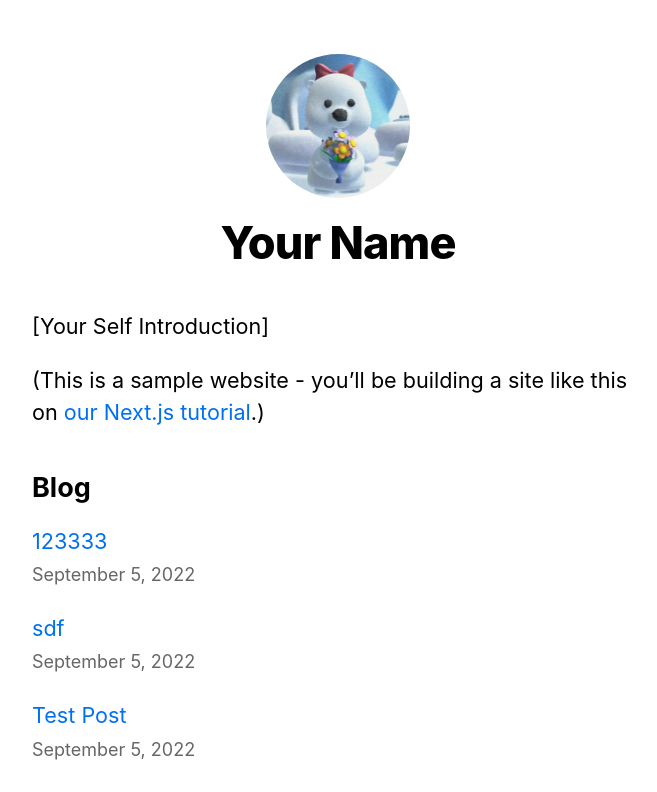
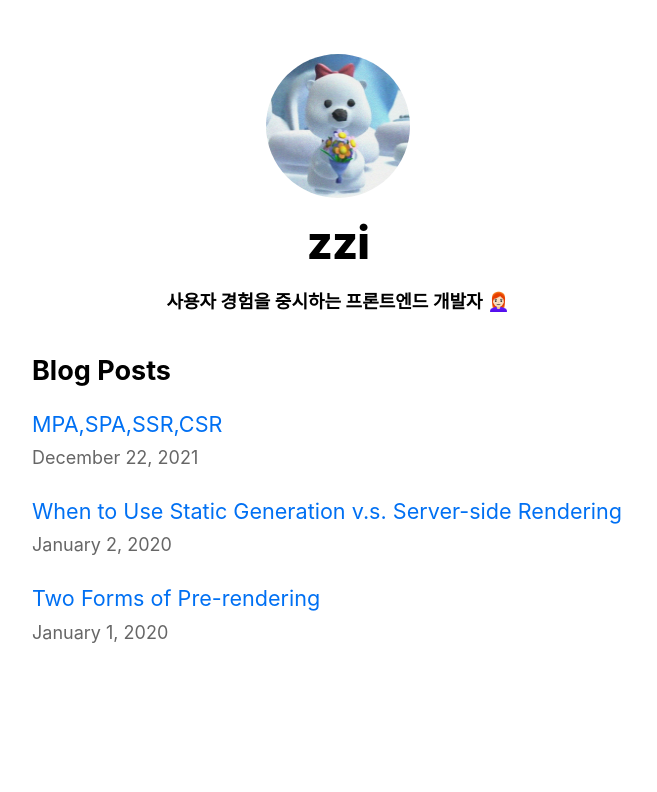
Before and after one commit to 99-zziy/zilog, a Next.js app: page / in a window 1280 px wide. Shown: the top 792 px of the page, without its empty margins (302-959 px from the left). Built offline with nearby package versions, Linux system fonts and the light colour scheme.

Commit message:
:bug: update content

```diff
--- a/components/Layout.js
+++ b/components/Layout.js
@@ -4,7 +4,7 @@ import styles from './layout.module.css'
 import utilStyles from '../styles/utils.module.css'
 import Link from 'next/link'
 
-const name = 'Your Name'
+const name = 'zzi'
 export const siteTitle = 'Zilog'
 
 export default function Layout({ children, home }) {
--- a/pages/index.js
+++ b/pages/index.js
@@ -21,14 +21,12 @@ export default function Home({ allPostsData }) {
         <title>{siteTitle}</title>
       </Head>
       <section className={utilStyles.headingMd}>
-        <p>[Your Self Introduction]</p>
-        <p>
-          (This is a sample website - you’ll be building a site like this on{' '}
-          <a href="https://nextjs.org/learn">our Next.js tutorial</a>.)
+        <p className={utilStyles.description}>
+          사용자 경험을 중시하는 프론트엔드 개발자 👩🏻‍🦰
         </p>
       </section>
       <section className={`${utilStyles.headingMd} ${utilStyles.padding1px}`}>
-        <h2 className={utilStyles.headingLg}>Blog</h2>
+        <h2 className={utilStyles.headingLg}>Blog Posts</h2>
         <ul className={utilStyles.list}>
           {allPostsData.map(({ id, date, title }) => (
             <li className={utilStyles.listItem} key={id}>
--- a/posts/123.md
+++ /dev/null
@@ -1,6 +0,0 @@
----
-  title: '123333'
-  date: '2022-09-05'
----
-
-  12323
--- a/posts/dfs.md
+++ /dev/null
@@ -1,6 +0,0 @@
----
-  title: 'sdf'
-  date: '2022-09-05'
----
-
-sfd
--- /dev/null
+++ b/posts/ssr-csr.md
@@ -0,0 +1,60 @@
+---
+  title: 'MPA,SPA,SSR,CSR'
+  date: '2021-12-22'
+---
+
+## 1. MPA, SPA
+
+MPA란?
+
+- Multi-page Application의 약자로 두 개 이상의 페이지로 구성된 애플리케이션을 의미
+  SPA란?
+- Single-page Application의 약자로 하나의 페이지로 구성된 애플리케이션을 의미
+
+## 2. SSR, CSR
+
+- 렌더링(Rendering)방식이란 결국 화면에 그려지는 것은 HTML인데 이것을 누가 하느냐 주최에 따라서 CSR과 SSR로 나뉘게 됨
+
+### SSR란?
+
+서버로 부터 완전히 만들어진 html 파일을 받아와 페이지 전체를 렌더링 하는 방식
+
+- 단점 :
+  새로운 페이지를 요청 할때 마다 전체 페이지가 다시 렌더링 된다. 화면에서 바뀌지 않아도 되는 부분도 계속해서 다시 렌더링되는 단점이 있기 때문에 곧 서버 부하 등의 문제를 일으킬 수 있다.
+  또한 전체가 다시 렌더링 될때 화면의 깜빡이게 되므로 사용자에게 불편함을 줄 수 있다.
+
+- 장점 :
+  완성된 형태의 HTML 파일을 서버에서 전달받기에 검색엔진이 페이지를 크롤링하기에 적합하여 SEO에 유리하다.
+  이미 DOM 이 다 구성된 파일을 브라우저가 받기 때문에 바로 그릴수가 있어서 초기 구동 속도가 빠르다.
+
+### CSR란?
+
+단 한 번만 리소스(HTML, CSS, JavaScript)를 로딩하고 그 후에는 데이터를 받아올 때만 요청하여 받아오는 방식
+👉 서버에서 HTML, CSS, JS을 받고 (웹서버는 아주 단순히 올려놓은 파일을 전달해주는 전달자 역할) 브라우저는 웹서버로부터 전달받은 파일을 다운하고 JS파일을 실행하면서 DOM에 내용을 추가하면서 그린다.
+
+- 단점 :
+  최초 요청 시에 HTML ,CSS, JS파일을 한번에 요청하기 때문에 초기 로딩 속도가 느리다.
+  index.html 에 단순히 뼈대만 있기 때문에 검색 엔진의 봇들이 크롤링(crawling)할 때 아무 내용이 없어서 SEO에 취약하다.
+
+- 장점 :
+  최초 요청 이 후에는 필요한 데이터만 갱신하면 되기때문에 SSR방식에 비해 서버 부하가 덜하다는 장점이 있다.
+  깜빡임없이 필요한 부분만 렌더링 하기 때문에 SSR보다 사용자에게 좋은 경험을 줄 수 있다.
+
+## 3. 추가내용
+
+### SPA와 CSR은 같은건가?
+
+NO.. SPA와 MPA는 페이지를 여러 개 쓰냐 한 개만 쓰냐의 차이이고 CSR과 SSR은 렌더링을 어디서 하냐의 차이
+
+SPA는 처음에만 페이지를 받아오고 이후에는 받아오지 않는데 이럼에도 데이터가 수정되고 조회되게 하고 싶어서 CSR이란 방식을 채택한 것, 반대로 MPA는 동적이지 않은 페이지를 상황에 맞게 클라이언트에 뿌려주기 때문에 SSR 방식을 채택한 것
+
+### 그럼 SPA에는 SSR을 하지 못하고 MPA에는 CSR을 못 할까?
+
+💡 SSR만으로는 SPA의 구현이 불가능하고 CSR만으론 MPA의 구현이 불가하다. (구현하려는 페이지가 여러 개라고 가정) , SPA에서 SSR이 가능하지만(처음 로드 하는 페이지만 SSR로 하고 그 이후에는 CSR로 하면 됨) SSR만으로는 SPA의 구현이 불가능하다고 정리 할 수 있다.
+
+---
+
+### 참고자료
+
+- https://blog.hahus.kr/csr-ssr-spa-mpa-ede7b55c5f6f
+- https://tech.weperson.com/wedev/frontend/csr-ssr-spa-mpa-pwa/#pwa-progressive-web-app
--- a/posts/test.md
+++ /dev/null
@@ -1,6 +0,0 @@
----
-  title: 'Test Post'
-  date: '2022-09-05'
----
-
-  hello world
```
